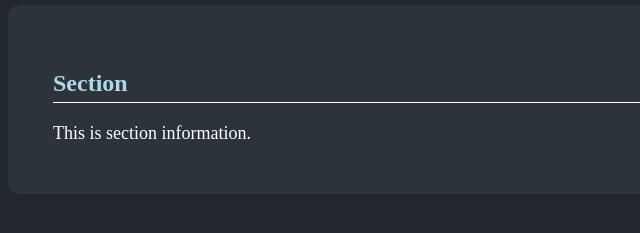
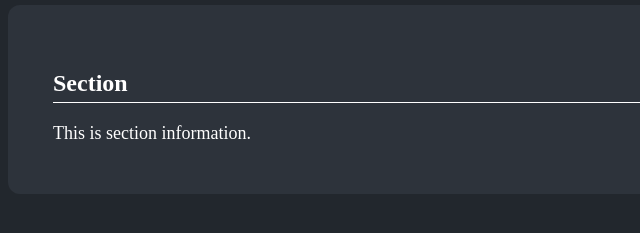
Before and after one commit to jandony/merging-branches, a plain HTML site: page index.html in a window 1280 px wide. Shown: the part 249-482 px from the top of the page, 0-640 px from the left. Drawn offline with Linux system fonts and the light colour scheme.

Commit message:
creating a new starting point

```diff
--- a/index.css
+++ b/index.css
@@ -10,7 +10,7 @@ h1 {
 }
 
 h2 {
-  color: lightblue;
+    color: #fff;
     padding-bottom: 5px;
     border-bottom: 1px solid white;
 }
```
Lines whose indentation alone changed are shown as unchanged.
